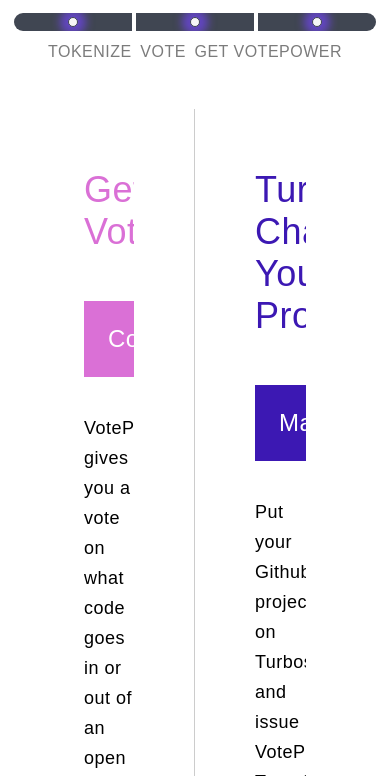
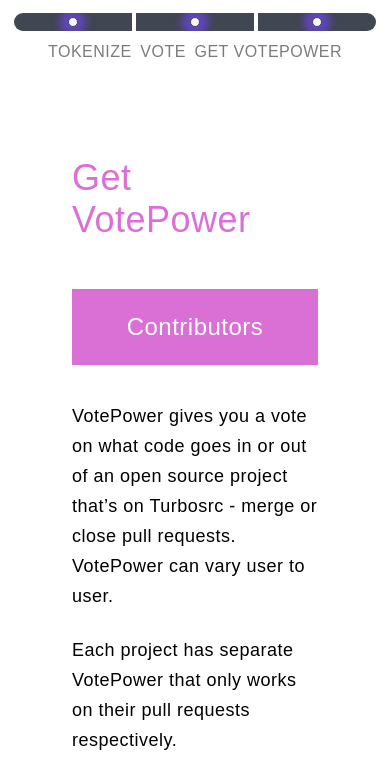
Before and after one commit to turbo-src/turbosrc-website, a website: page public/index.html in a window 390 px wide. Shown: the part 947-1723 px from the top of the page. Drawn offline with nearby package versions, Linux system fonts and the light colour scheme.

Commit message:
index sections responsive

```diff
--- a/public/style.css
+++ b/public/style.css
@@ -611,4 +611,22 @@
      .labels {
          padding: 0 3rem 0 3rem;
      }
+
+     .votePower {
+         flex-direction: column;
+         padding: 1rem;
+         margin: 0;
+     }
+
+     .votePower div {
+         width: 100%;
+     }
+
+     .votePower div:nth-child(1) {
+         border: none;
+     }
+
+     .waitlist {
+         padding: 1rem;
+     }
  }
```
